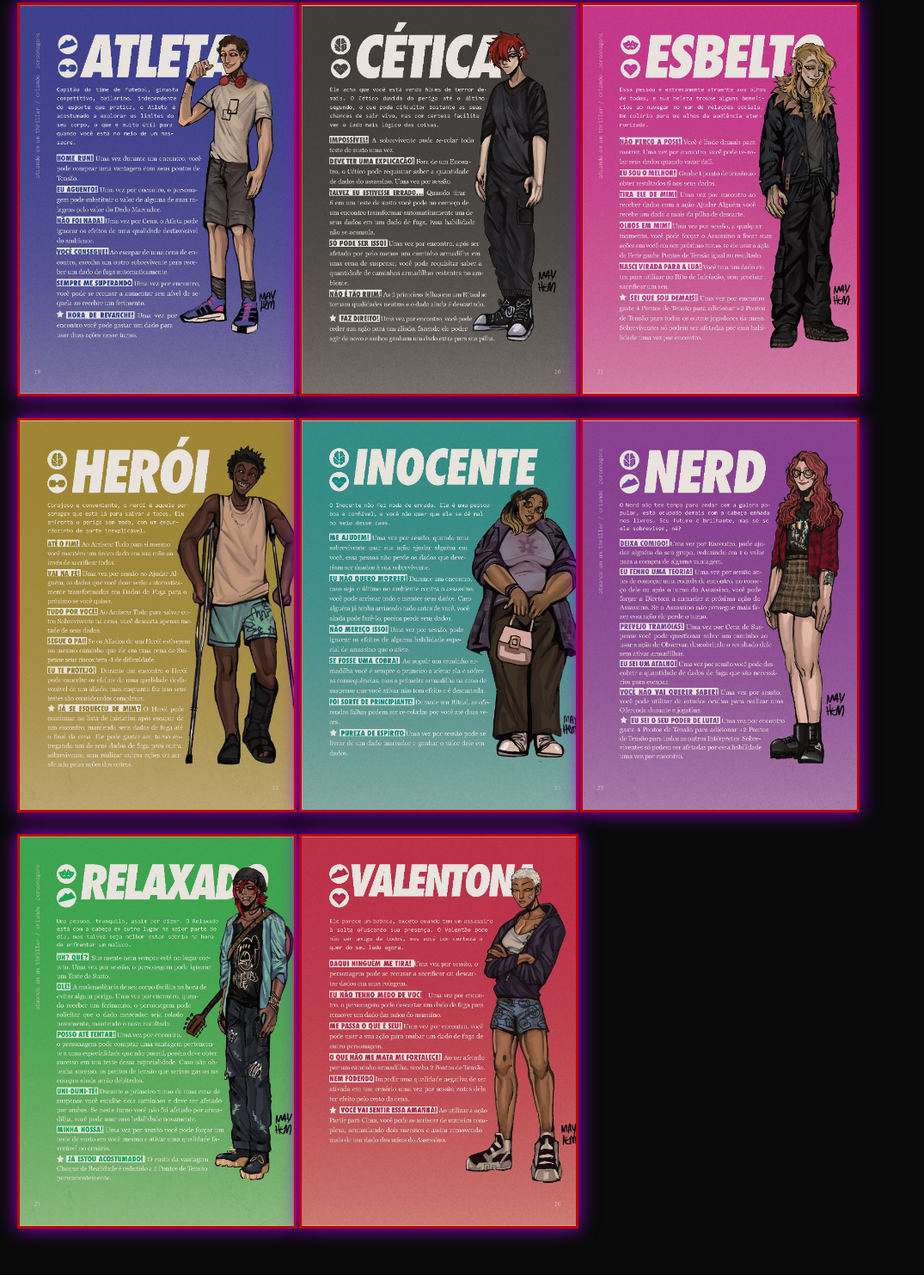
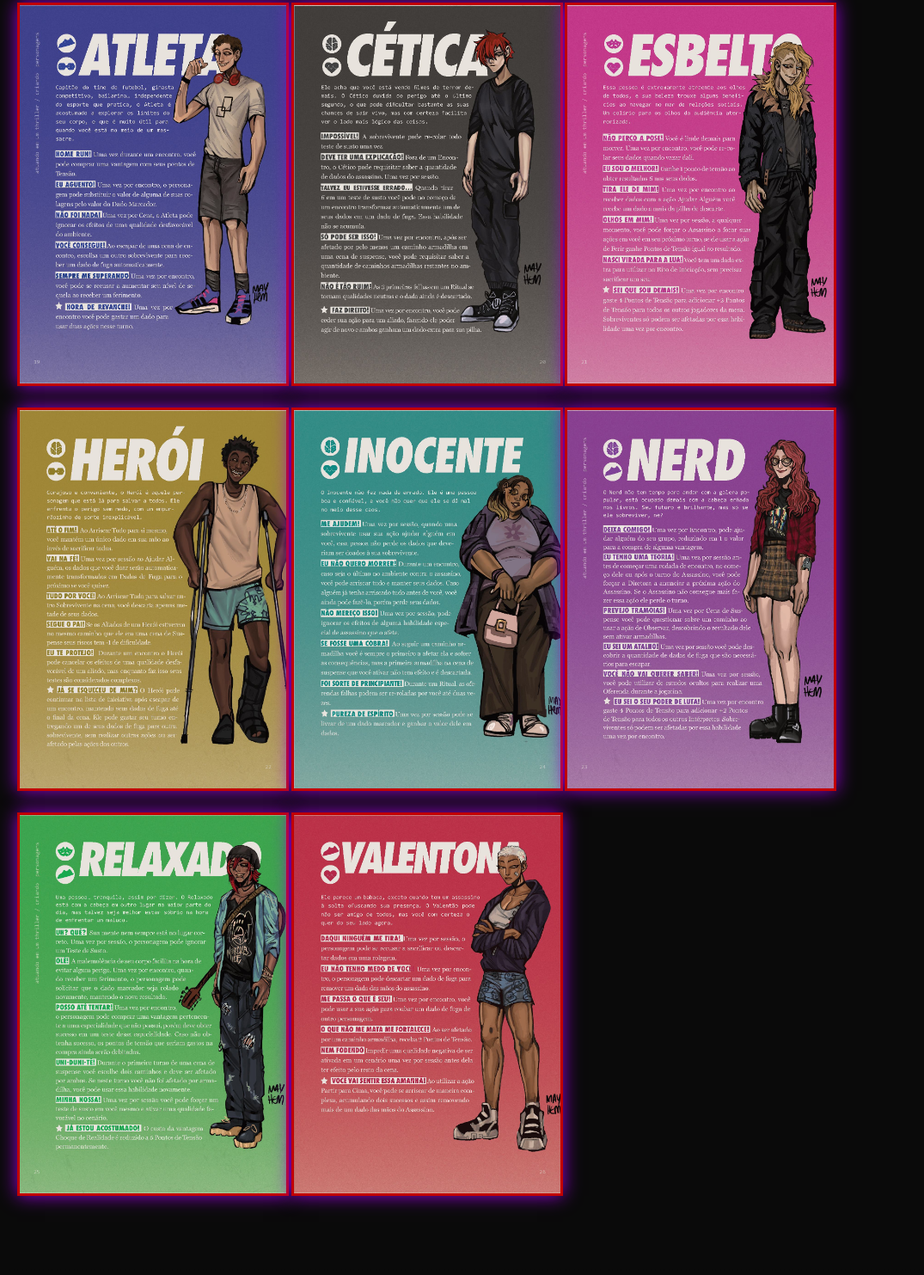
Before and after one commit to KerlonJacinto/BRUTALdesen.web, a plain HTML site: page index.html in a window 1280 px wide. Shown: the part 4961-6444 px from the top of the page at 86% size, without its empty margins (0-1075 px from the left). Drawn offline with Linux system fonts and the light colour scheme.

Commit message:
Update index.html

```diff
--- a/index.html
+++ b/index.html
@@ -203,14 +203,14 @@
        de terror. Como o Atleta confiante que acredita que pode superar qualquer perigo, o Nerd que domina
         as regras como ninguém, a Inocente que, de alguma forma, sempre acaba viva no final...
         as opções são variadas e prontas para serem dilaceradas pelo terror que se aproxima!</p>
-    <img src="IMG/atleta.jpg"height="50" width="319">
-    <img src="IMG/cetico.jpg"height="50" width="319">
-    <img src="IMG/esbelto.jpg"height="50" width="319">
-    <img src="IMG/heroi.jpg"height="50" width="319">
-    <img src="IMG/inocente.jpg"height="50" width="319">
-    <img src="IMG/nerd.jpg"height="50" width="319">
-    <img src="IMG/relaxado.jpg"height="50" width="319">
-    <img src="IMG/valentao.jpg"height="50" width="319">
+    <img src="IMG/atleta.jpg"height="auto" width="25%">
+    <img src="IMG/cetico.jpg"height="auto" width="25%">
+    <img src="IMG/esbelto.jpg"height="auto" width="25%">
+    <img src="IMG/heroi.jpg"height="auto" width="25%">
+    <img src="IMG/inocente.jpg"height="auto" width="25%">
+    <img src="IMG/nerd.jpg"height="auto" width="25%">
+    <img src="IMG/relaxado.jpg"height="auto" width="25%">
+    <img src="IMG/valentao.jpg"height="auto" width="25%">
 
   </section>
 
```
